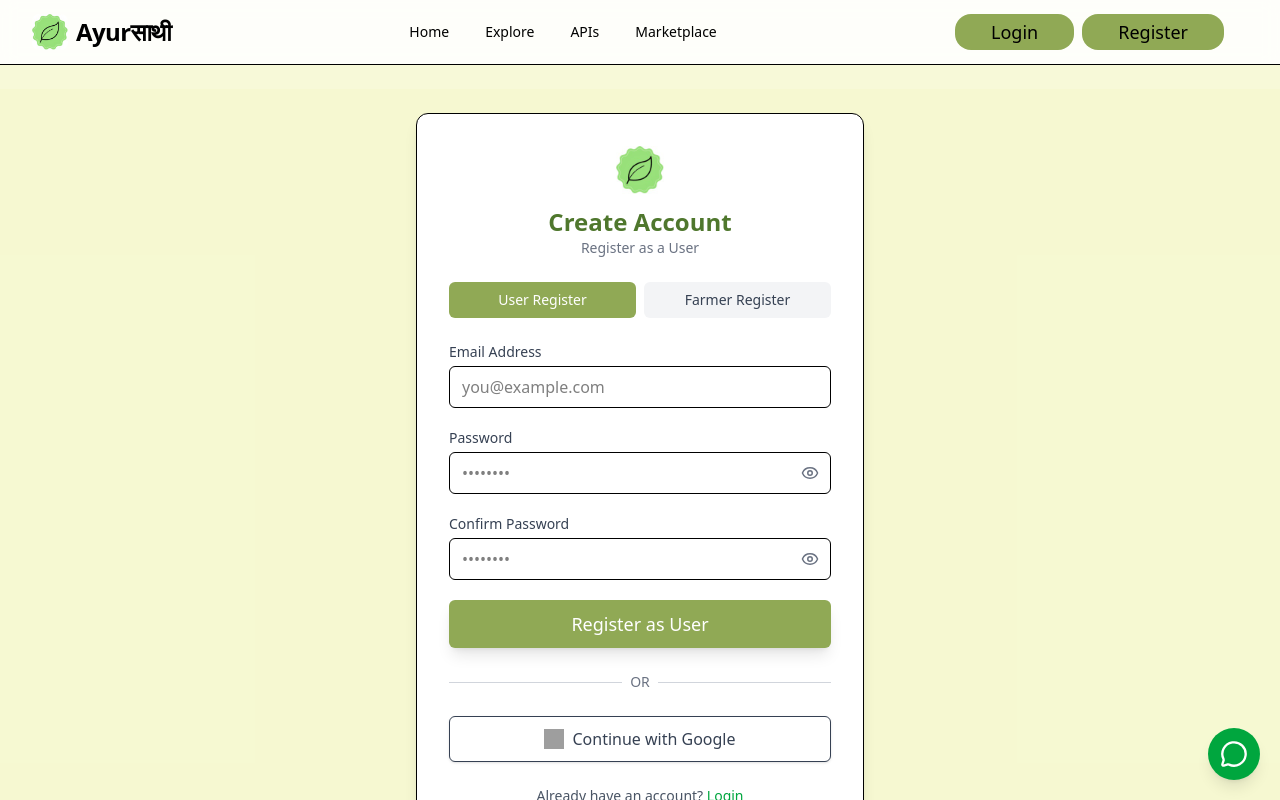
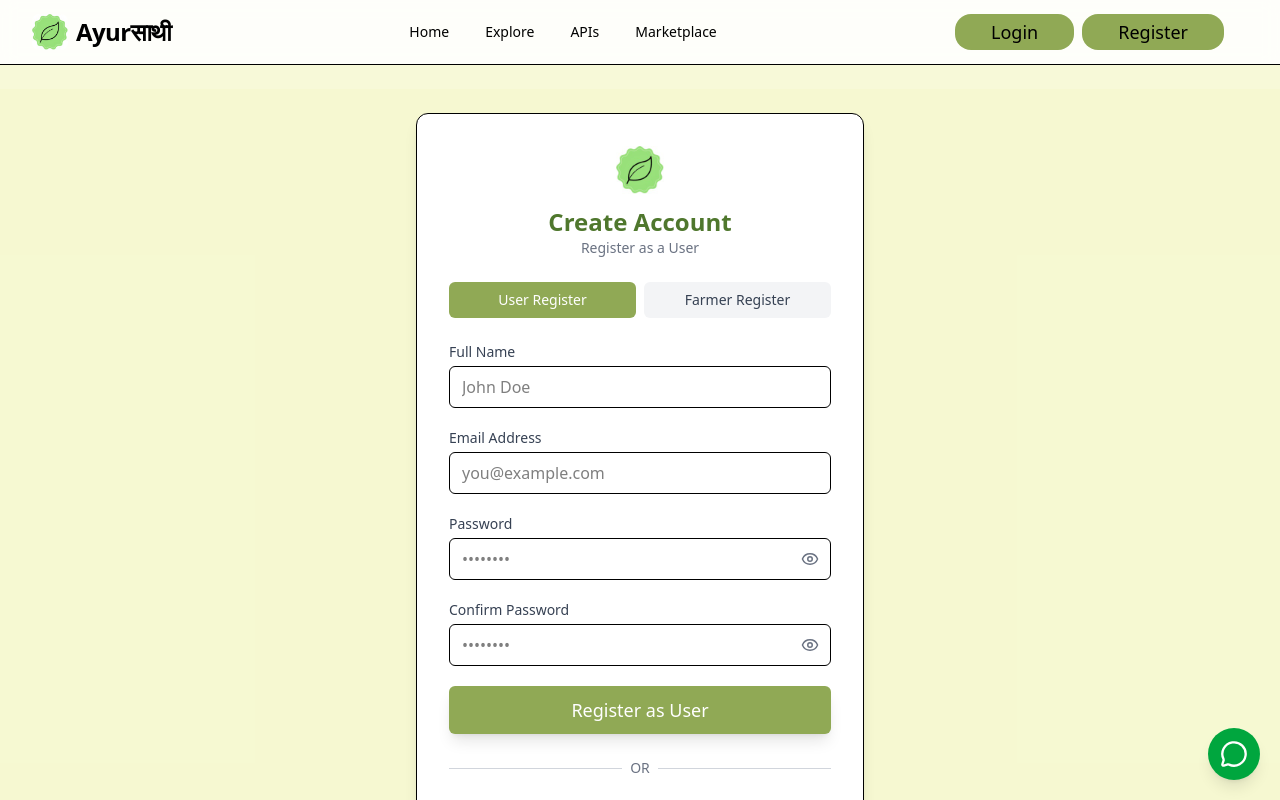
Before and after one commit to xeylous/Ayur-Sathi, a Next.js app: page /register in a window 1280 px wide. Shown: the top 800 px of the page. Built offline with nearby package versions, Linux system fonts and the light colour scheme; grey boxes are pictures that could not be loaded.

Commit message:
updated register page

```diff
--- a/src/components/RegisterPage.jsx
+++ b/src/components/RegisterPage.jsx
@@ -3,10 +3,12 @@ import Image from "next/image";
 import { useState, useEffect } from "react";
 import { motion, AnimatePresence } from "framer-motion";
 import Link from "next/link";
+import { useRouter } from "next/navigation";
 import { Eye, EyeOff } from "lucide-react";
 
 export default function RegisterPage() {
   const [mode, setMode] = useState("user"); // "user" | "farmer"
+  const router = useRouter();
   const [formData, setFormData] = useState({
     name: "",
     email: "",
@@ -15,6 +17,7 @@ export default function RegisterPage() {
   });
   const [showPassword, setShowPassword] = useState(false);
   const [showConfirm, setShowConfirm] = useState(false);
+  const [error, setError] = useState(""); // for error message
 
   // Reset form whenever mode changes
   useEffect(() => {
@@ -26,6 +29,7 @@ export default function RegisterPage() {
     });
     setShowPassword(false);
     setShowConfirm(false);
+    setError("");
   }, [mode]);
 
   const handleChange = (e) => {
@@ -34,13 +38,38 @@ export default function RegisterPage() {
 
   const handleSubmit = (e) => {
     e.preventDefault();
-    console.log(`Register attempt (${mode}):`, formData);
-    // Add API call here
+
+    if (formData.password !== formData.confirmPassword) {
+      setError("Passwords do not match!");
+      return;
+    }
+
+    setError(""); // clear error if valid
+
+    const { confirmPassword, ...safeData } = formData; // exclude confirmPassword
+
+    const payload = {
+      ...safeData,
+      type: mode, // Add user/farmer type
+    };
+
+    console.log("Register attempt:", payload);
+    // TODO: Replace with API call
+
+    setFormData({
+      name: "",
+      email: "",
+      password: "",
+      confirmPassword: "",
+    });
+
+    // Redirect
+    router.push("/login");
   };
 
   return (
-    <div className=" flex justify-center bg-[#f5f8cc]/50 px-4 py-6 md:mb-0">
-      <div className="w-full max-w-md bg-white rounded-xl shadow-lg border p-8 h-[750px] overflow-y-auto ">
+    <div className="flex justify-center bg-[#f5f8cc]/50 px-4 py-6 md:mb-0">
+      <div className="w-full max-w-md bg-white rounded-xl shadow-lg border p-8 h-[830px] overflow-y-auto">
         {/* Logo + Title */}
         <div className="flex flex-col items-center mb-6">
           <Image
@@ -93,7 +122,7 @@ export default function RegisterPage() {
             exit={{ opacity: 0, y: -20 }}
             transition={{ duration: 0.3 }}
           >
-            {mode === "farmer" && (
+            {/* Name for both User & Farmer */}
             <div>
               <label
                 htmlFor="name"
@@ -111,7 +140,6 @@ export default function RegisterPage() {
                 placeholder="John Doe"
               />
             </div>
-            )}
 
             {/* Email */}
             <div>
@@ -184,6 +212,11 @@ export default function RegisterPage() {
               </button>
             </div>
 
+            {/* Error Message */}
+            {error && (
+              <p className="text-red-600 text-sm font-medium">{error}</p>
+            )}
+
             <button
               type="submit"
               className="w-full py-2.5 rounded-md text-white text-lg font-medium bg-[#90a955] hover:bg-[#4F772D] focus:ring-4 focus:outline-none focus:ring-green-300 shadow-lg cursor-pointer"
```
Lines whose indentation alone changed are shown as unchanged.
